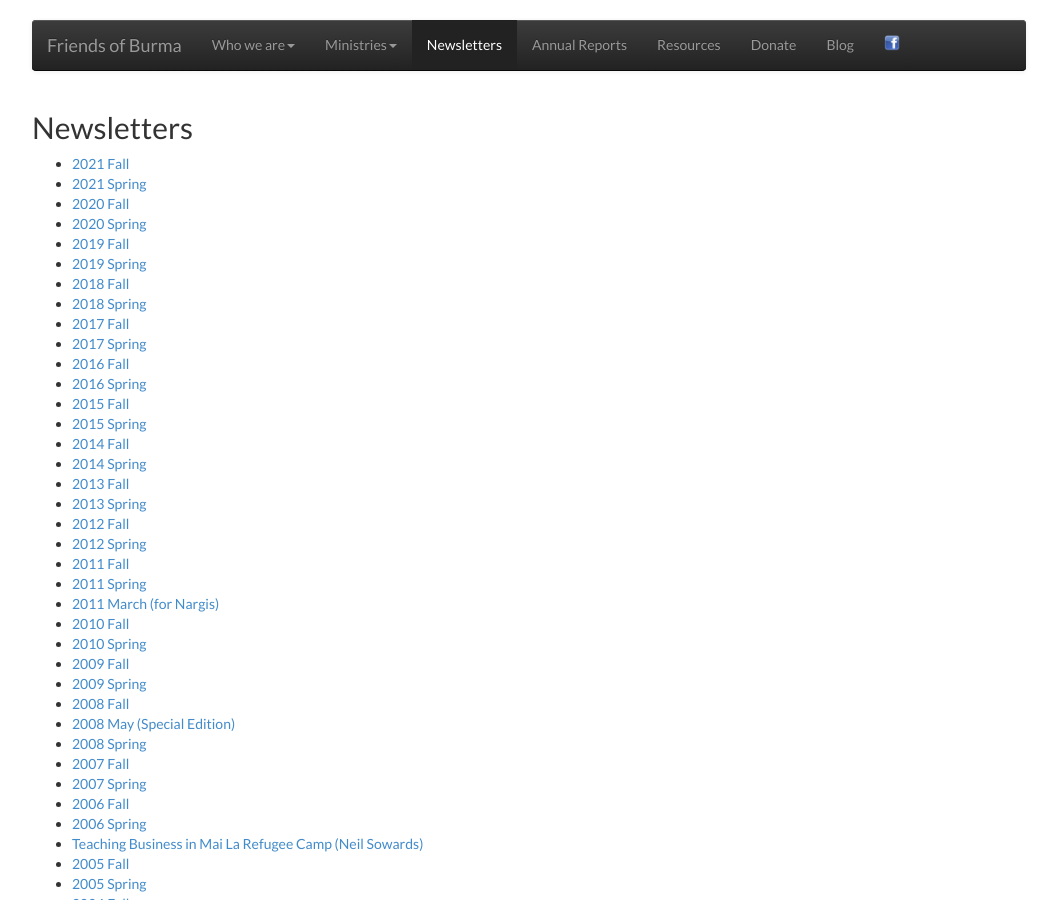
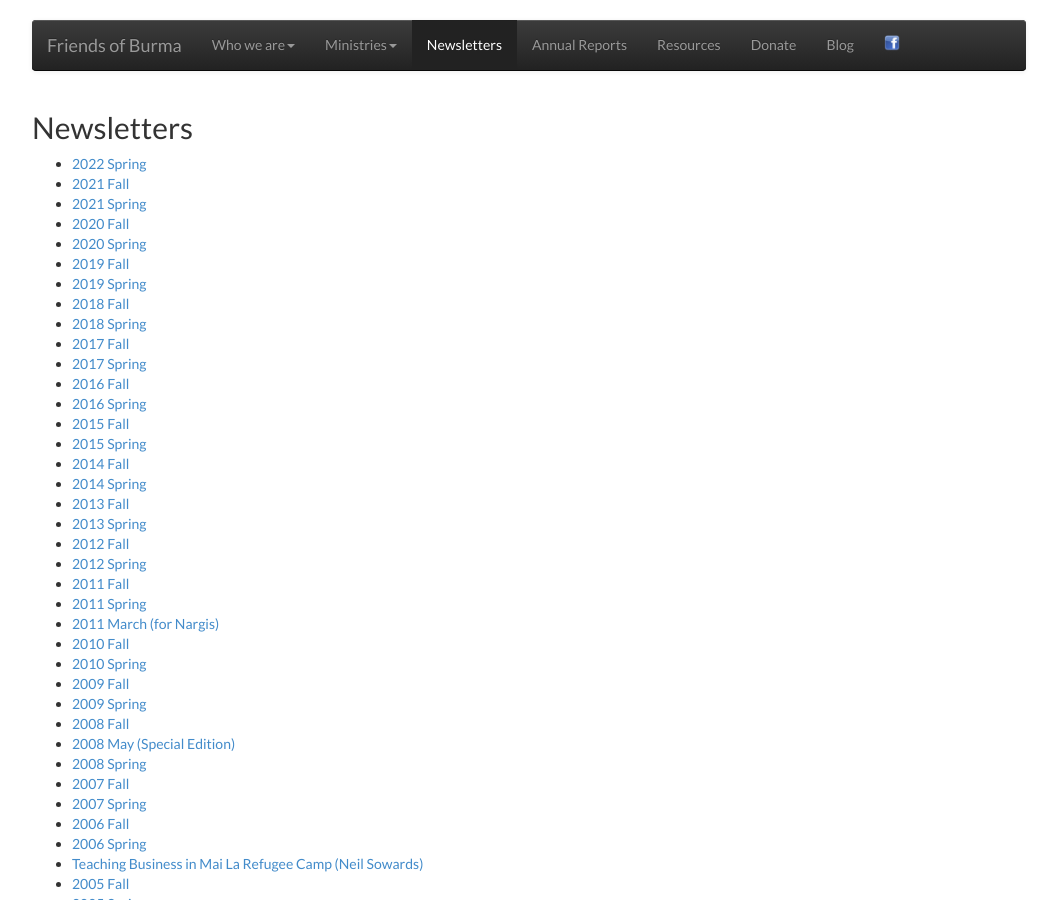
Before and after one commit to friendsofburma/friendsofburma.github.io, a Jekyll site: the page built from _pages/newsletter.md, in a window 1280 px wide and 900 px high. Shown: the whole window, without its empty margins (111-1168 px from the left). Built offline with Jekyll 4.4.1, drawn with Linux system fonts in a browser that asks for light colours.

Commit message:
Spring 2022 newsletter.

```diff
--- a/_pages/newsletter.md
+++ b/_pages/newsletter.md
@@ -9,6 +9,7 @@ permalink: /newsletters/
 
 ## Newsletters
 
+-   [2022 Spring](/static/docs/newsletter_spring_2022.pdf)
 -   [2021 Fall](/static/docs/newsletter_fall_2021.pdf)
 -   [2021 Spring](http://news.friendsofburma.org/2021/04/friends-of-burma-inc-newsletter-spring.html)
 -   [2020 Fall](http://news.friendsofburma.org/2020/09/friends-of-burma-inc-newsletter-fall.html)
```
Also changed, not shown: 1 other file.
